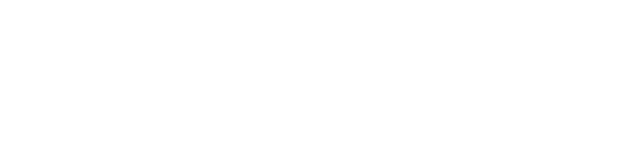
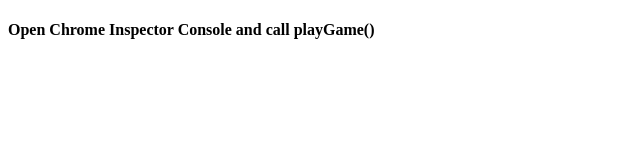
Before and after one commit to BigBoPeep420/rockPaperScissorsJS, a plain HTML site: page index.html in a window 1280 px wide. Shown: the whole page, without its empty margins (0-640 px from the left). Drawn offline with Linux system fonts and the light colour scheme.

Commit message:
Added instruction
Added basic instructions to index.html

```diff
--- a/index.html
+++ b/index.html
@@ -7,6 +7,6 @@
     <script src="./scripts/rps.js" defer></script>
 </head>
 <body>
-
+    <h4>Open Chrome Inspector Console and call playGame()</h4>
 </body>
 </html>
```
